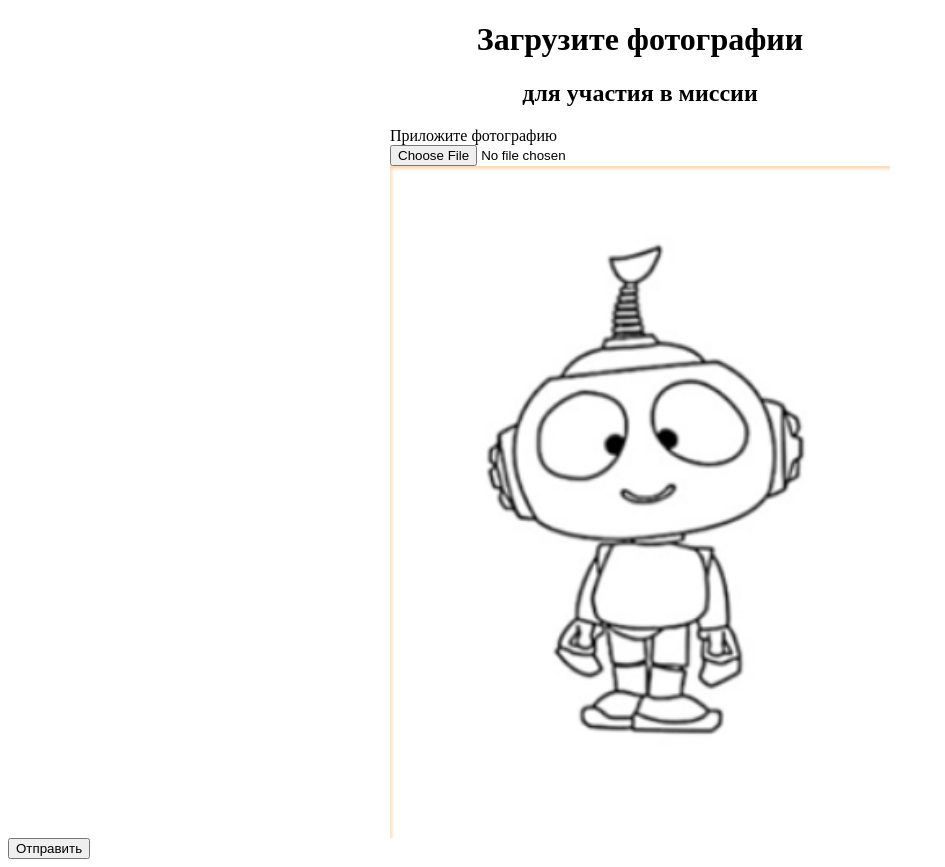
After one commit to kblc9l/pythonProject1, a Flask app: template templates/load_photo.html in a window 1280 px wide. The commit adds this page. Shown: the whole page, without its empty margins (0-945 px from the left). Run offline with Flask 3, Linux system fonts and the light colour scheme; the template is opened without the code that fills it, so the values that code supplies are empty.

Commit message:
Загрузка файла

```diff
--- a/main.py
+++ b/main.py
@@ -1,6 +1,9 @@
-from flask import Flask, render_template
+import os
+
+from flask import Flask, render_template, request
 
 app = Flask(__name__)
+href = '../static/img/img_2.png'
 
 
 @app.route('/<title>')
@@ -14,5 +17,71 @@ def train(prof):
     return render_template("prif.html", prof=prof)
 
 
+@app.route('/results/<nickname>/<level>/<rating>')
+def res(nickname, level, rating):
+    return render_template('result.html', nickname=nickname, level=str(level), rating=str(rating))
+
+
+@app.route('/load_photo', methods=['POST', 'GET'])
+def load_photo():
+    global href
+    if request.method == 'GET':
+        return f'''<!DOCTYPE html>
+                    <html lang="en">
+                    <head>
+                        <meta charset="UTF-8">
+                        <title>Title</title>
+                        <link rel="stylesheet" type='text/css' href="../static/css/style.css">
+                    </head>
+                    <body>
+                    <h1>Загрузите фотографии</h1>
+                    <h2>для участия в миссии</h2>
+
+
+                    <form method="post" enctype="multipart/form-data">
+                        <div class="form-group">
+                            <label for="photo">Приложите фотографию</label>
+                            <input type="file" class="form-control-file" id="photo" name="file">
+                            <img src='{href}' alt="">
+                        </div>
+                        <button type="submit" class="btn btn-primary">Отправить</button>
+                    </form>
+
+
+                    </body>
+                    </html>
+'''
+    elif request.method == 'POST':
+
+        f = request.files['file']
+        href = '../static/img/2.png'
+        if f:
+            f.save('static/img/2.png')
+            return f'''<!DOCTYPE html>
+                                <html lang="en">
+                                <head>
+                                    <meta charset="UTF-8">
+                                    <title>Title</title>
+                                    <link rel="stylesheet" type='text/css' href="../static/css/style.css">
+                                </head>
+                                <body>
+                                <h1>Загрузите фотографии</h1>
+                                <h2>для участия в миссии</h2>
+
+
+                                <form method="post" enctype="multipart/form-data">
+                                    <div class="form-group">
+                                        <label for="photo">Приложите фотографию</label>
+                                        <input type="file" class="form-control-file" id="photo" name="file">
+                                        <img src='{href}' alt="">
+                                    </div>
+                                    <button type="submit" class="btn btn-primary">Отправить</button>
+                                </form>
+
+
+                                </body>
+                                </html>'''
+
+
 if __name__ == '__main__':
     app.run(host="127.0.0.1", port=8080)
--- a/static/css/style.css
+++ b/static/css/style.css
@@ -1,4 +1,4 @@
-h1, h3{
+h1, h3, h2{
     color: black;
     text-align: center;
 }
@@ -38,3 +38,10 @@ form.login_form {
     border-radius: 5px;
     padding: 10px;
 }
+
+.form-group{
+    display: flex;
+    flex-direction: column;
+    width: 500px;
+    margin: 0 auto;
+}
--- /dev/null
+++ b/templates/load_photo.html
@@ -0,0 +1,24 @@
+<!DOCTYPE html>
+<html lang="en">
+<head>
+    <meta charset="UTF-8">
+    <title>Title</title>
+    <link rel="stylesheet" type='text/css' href="../static/css/style.css">
+</head>
+<body>
+<h1>Загрузите фотографии</h1>
+<h2>для участия в миссии</h2>
+
+
+<form method="post" enctype="multipart/form-data">
+    <div class="form-group">
+        <label for="photo">Приложите фотографию</label>
+        <input type="file" class="form-control-file" id="photo" name="file">
+        <img src='../static/img/img_2.png' alt="">
+    </div>
+    <button type="submit" class="btn btn-primary">Отправить</button>
+</form>
+
+
+</body>
+</html>
```
Also changed, not shown: templates/result.html (added, +16 -0 lines), static/img/1.png (deleted), static/img/img.png (deleted), static/img/img_2.png (added), static/img/Рисунок1.png (added), static/img/Рисунок2.png (added), static/img/Рисунок3.png (added), static/img/Рисунок4.png (added), static/img/Рисунок5.png (added).
